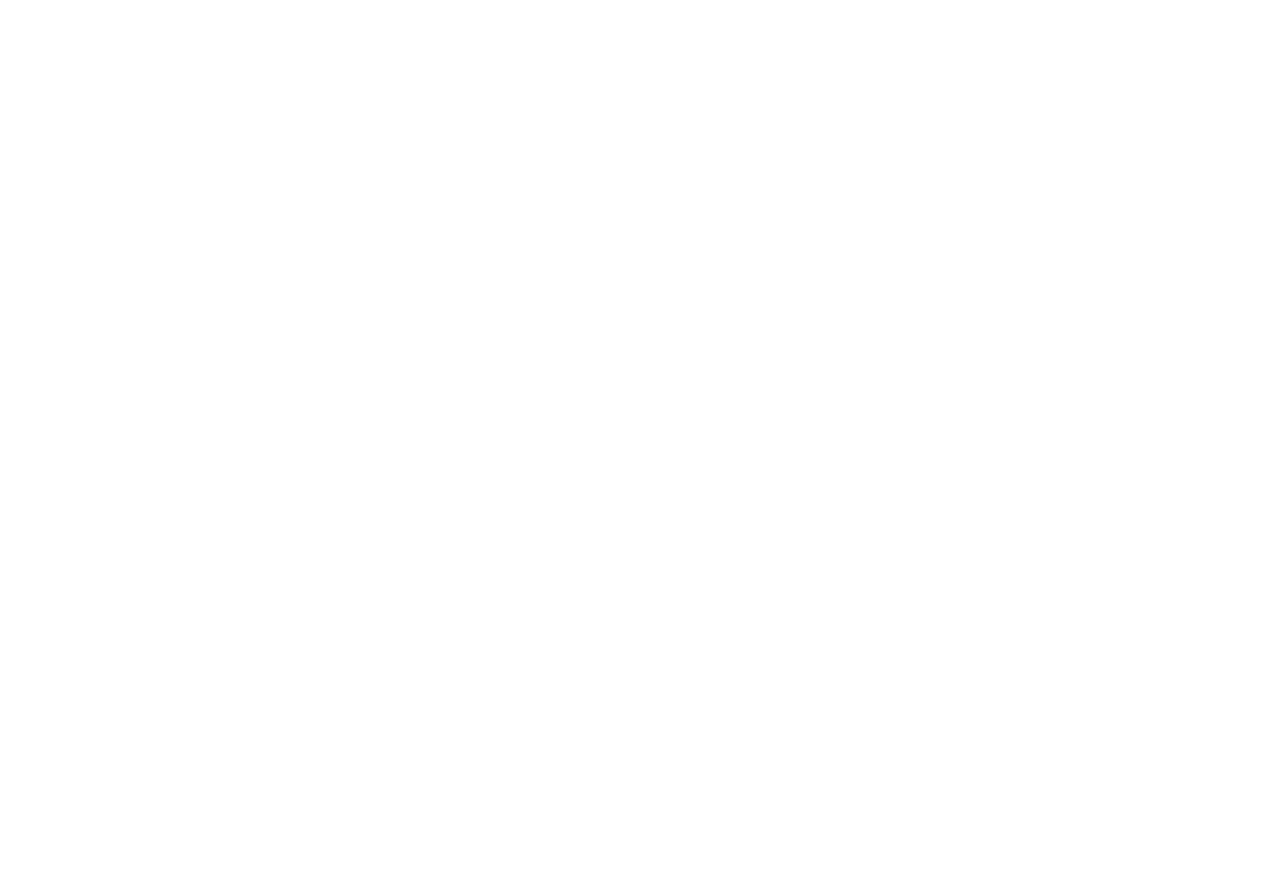
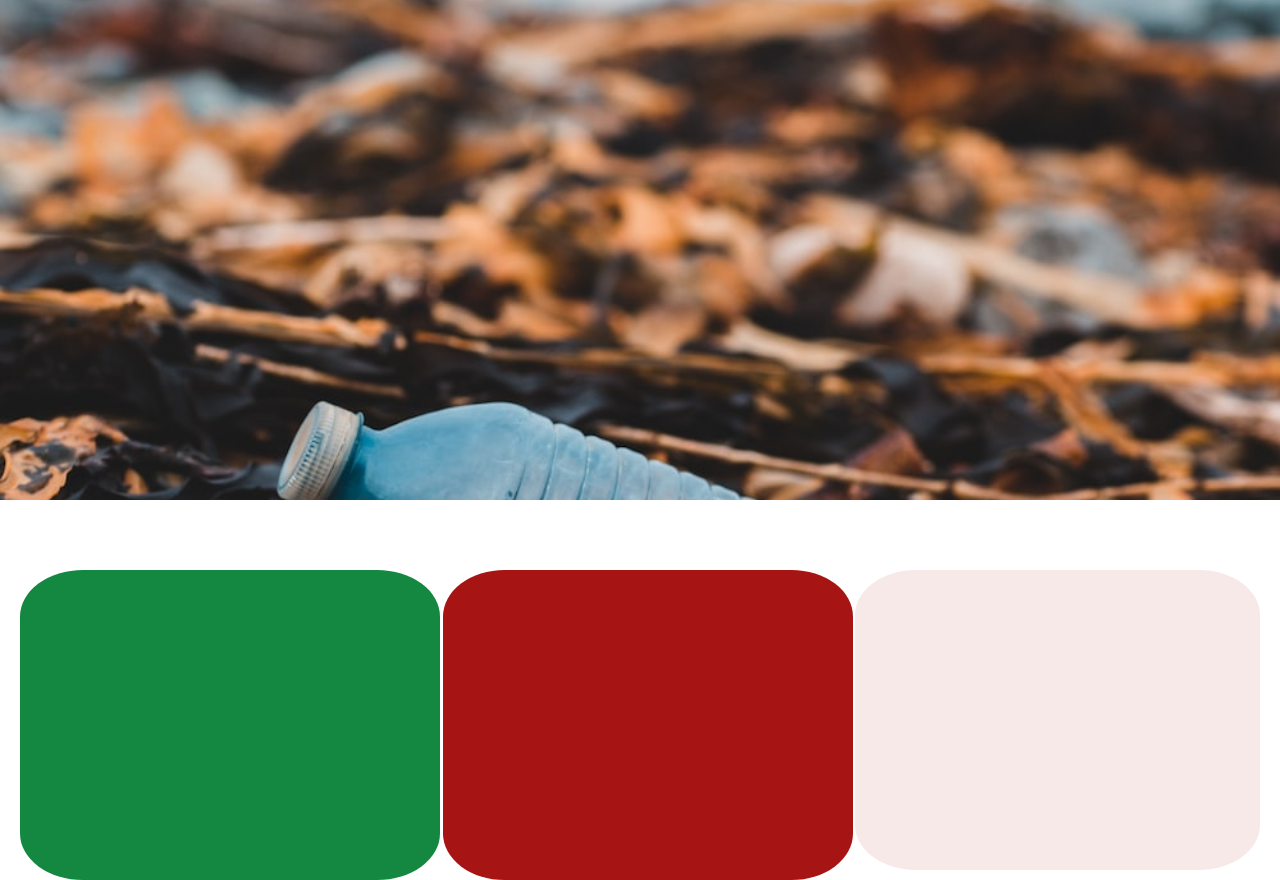
Before and after one commit to Mel77O/plusticc-updated2, a React (Create React App) app in the folder plusticc/: page /home in a window 1280 px wide. Before the commit this address had no page. Before the commit the page ends 800 px from the top, so only its background shows below. Built offline with nearby package versions, Linux system fonts and the light colour scheme.

Commit message:
added home js

```diff
--- a/plusticc/package.json
+++ b/plusticc/package.json
@@ -9,7 +9,7 @@
     "react": "^18.2.0",
     "react-dom": "^18.2.0",
     "react-router-dom": "^6.18.0",
-    "react-scripts": "5.0.1",
+    "react-scripts": "^5.0.1",
     "react-transition-group": "^4.4.5",
     "web-vitals": "^2.1.4"
   },
--- a/plusticc/src/App.js
+++ b/plusticc/src/App.js
@@ -7,6 +7,7 @@
 import About from './About/About';
 import Contact from './Contact/Contact';
 import Organization from './Organization';
+import Home from './Home';
 
 function App() {
 
@@ -22,6 +23,8 @@
             <Route path="/organization" element={<Organization />} />
             <Route path="/about" element={<About />}/>
             <Route path="/contact" element={<Contact />}/>
+            <Route path="/home" element={<Home />}/>
+
             </Routes>
         </div>
         </Router>
--- /dev/null
+++ b/plusticc/src/Home.css
@@ -0,0 +1,51 @@
+/* CSS for lower container and black containers */
+.lower-container {
+    display: flex;
+    justify-content: space-between;
+    padding-left: 20px;
+    padding-right: 20px;
+    padding-top: 50px;
+  }
+
+  .upper-container {
+    position: relative;
+    width: 100%;
+    height: 500px;
+    overflow: hidden;
+    padding-bottom: 20px;
+  }
+
+  .upper-image {
+    width: 100%;
+    height: 100%;
+    background-image: url("./background.jpg");
+    background-size: cover;
+    background-position: center;
+  }
+
+  .container3 {
+    background-color: #f8e9e9;
+    width: 400px;
+    height: 300px;
+    border-radius: 15%;
+    padding-left: 5px;
+  }
+
+  .container2 {
+    padding-top: 10px;
+    background-color: #a71414;
+    width: 400px;
+    height: 300px;
+    border-radius: 15%;
+    padding-left: 5px;
+    padding-right: 5px;
+  }
+
+  .container1 {
+    padding-top: 10px;
+    background-color: #148840;
+    width: 400px;
+    height: 300px;
+    border-radius: 15%;
+    padding-right: 20px;
+  }
--- /dev/null
+++ b/plusticc/src/Home.js
@@ -0,0 +1,24 @@
+import React from 'react';
+import './Home.css'; // Import your CSS file for styling
+
+const Home = () => {
+  return (
+    <div className="home-container">
+      {/* Upper container */}
+      <div className="upper-container">
+        {/* Background image */}
+        <div className="upper-image" />
+      </div>
+
+      {/* Lower container */}
+      <div className="lower-container">
+        {/* Move the div to start the lower container */}
+        <div className="container1"></div>
+        <div className="container2"></div>
+        <div className="container3"></div>
+      </div>
+    </div>
+  );
+};
+
+export default Home;
```
Also changed, not shown: 1 other file (tests, documents, lock files or other folders).
